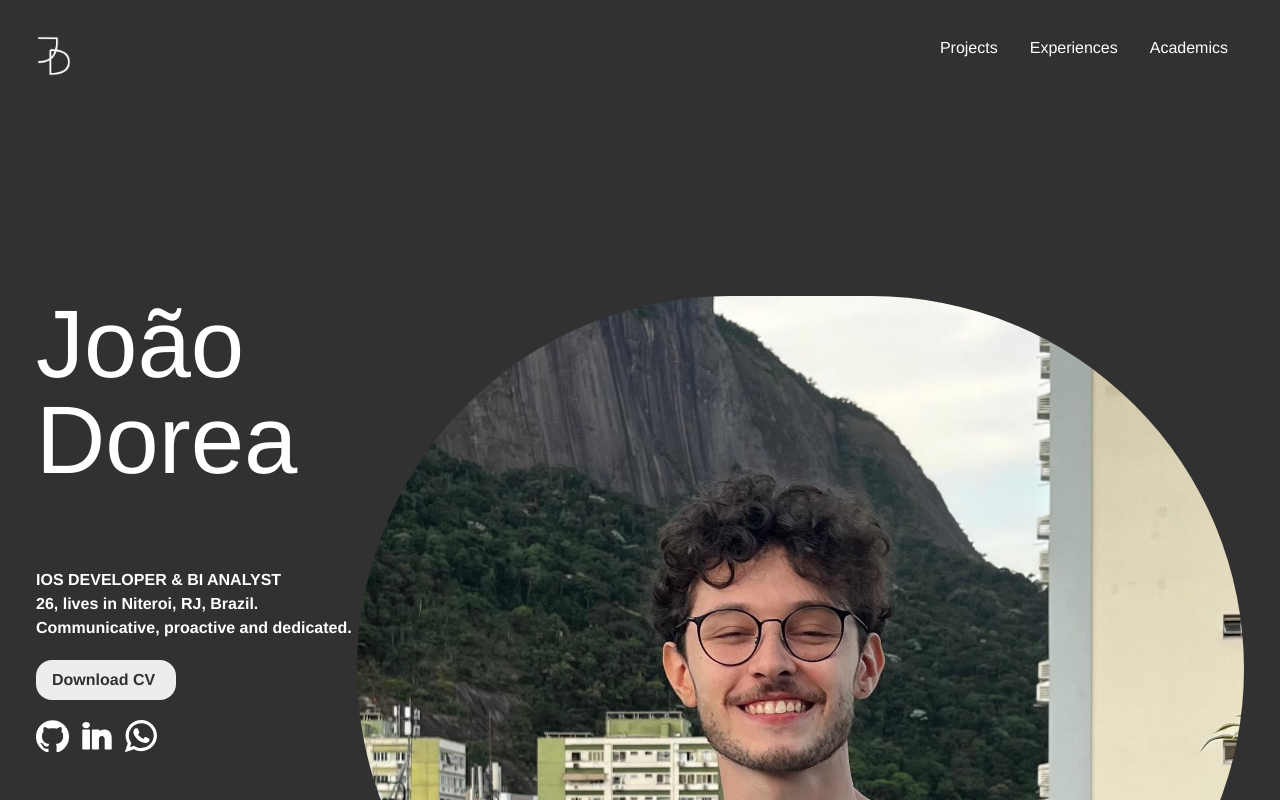
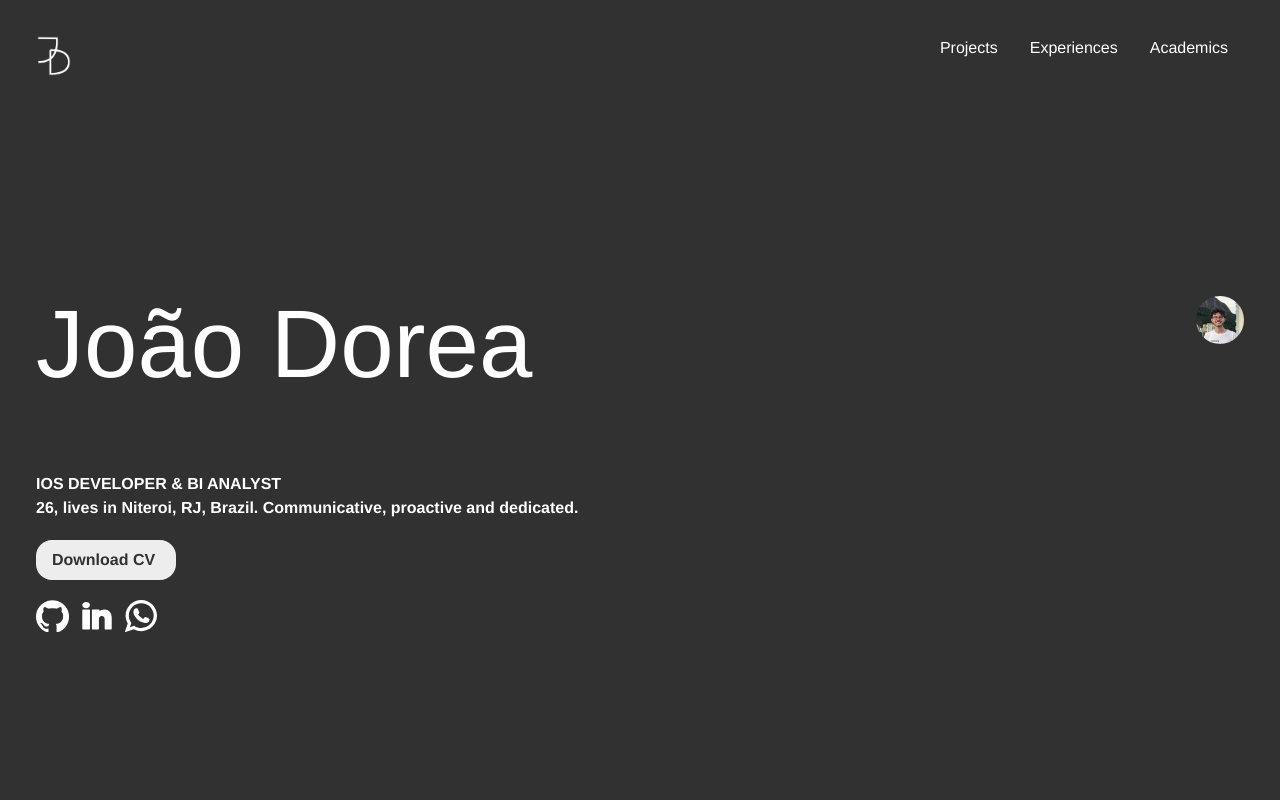
Before and after one commit to joaopdorea/tailwind-portfolio, a React (Create React App) app: page / in a window 1280 px wide. Shown: the top 800 px of the page. Built offline with nearby package versions, Linux system fonts and the light colour scheme.

Commit message:
alterando foto de perfil v2

```diff
--- a/src/components/Profile.js
+++ b/src/components/Profile.js
@@ -41,7 +41,10 @@ const Profile = () => {
 
       <div className="mt-5 lg:mt-0">
 
-        <img className="rounded-full hidden md:flex"src={Photo}/>
+      <img
+  className="rounded-full hidden md:flex w-12 h-12 object-cover"
+  src={Photo}
+/>
 
 
 
```
